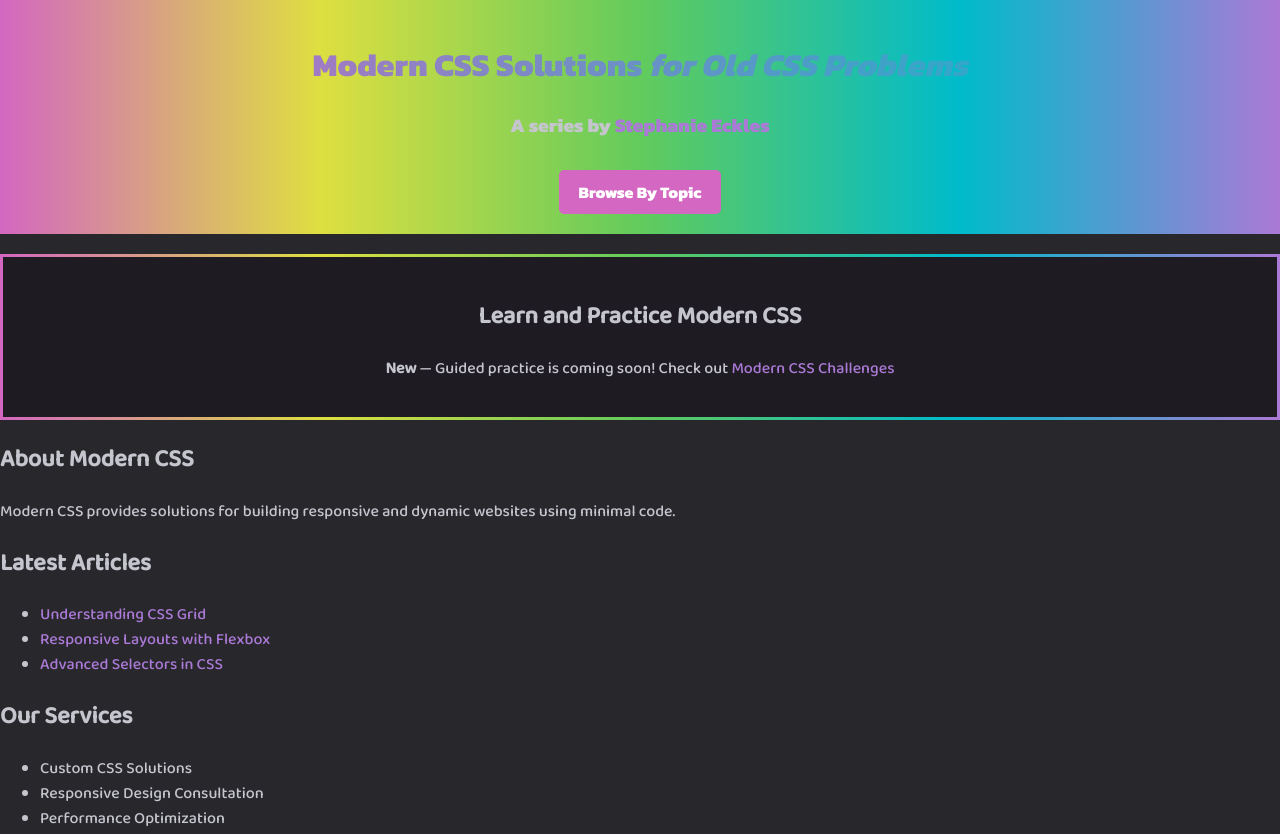
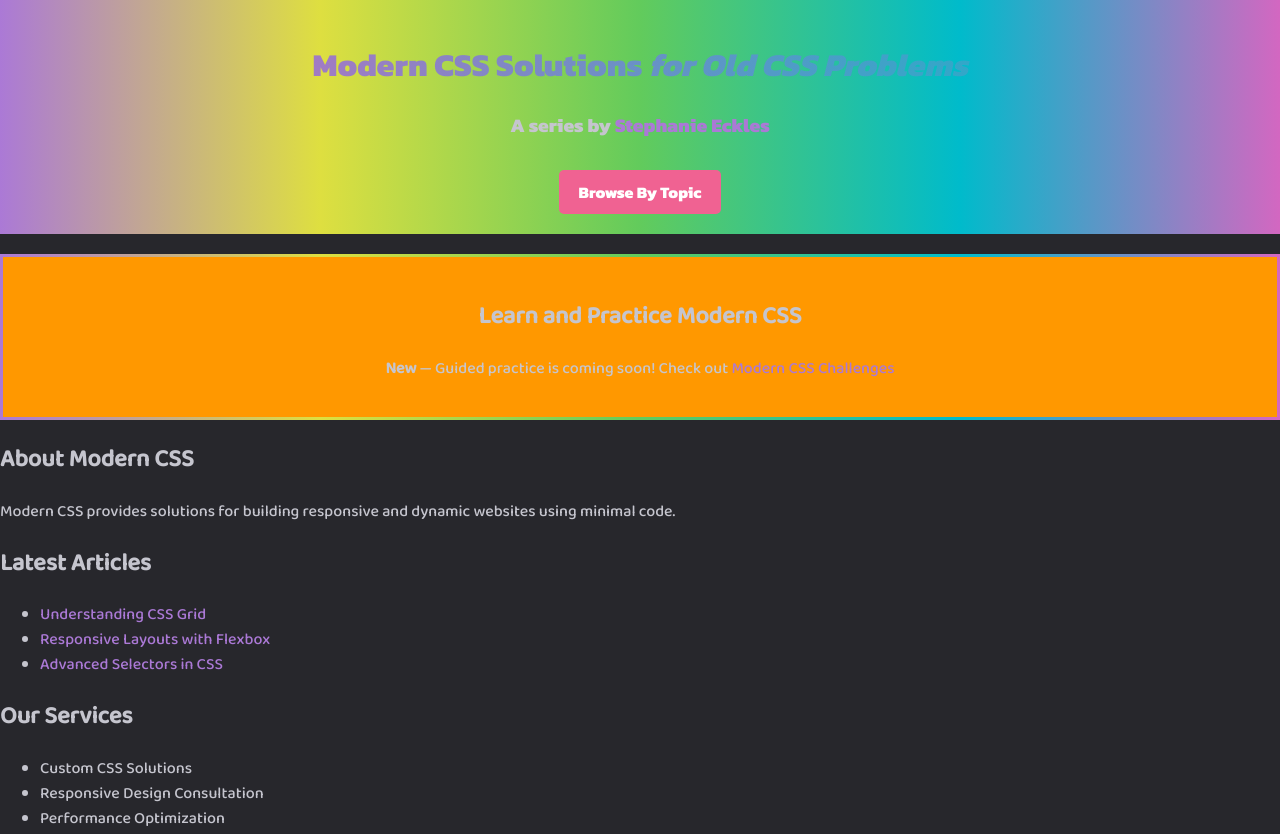
Before and after one commit to JangusPrime/project-8b, a plain HTML site: page index.html in a window 1280 px wide. Shown: the top 834 px of the page. Drawn offline with Linux system fonts and the light colour scheme.

Commit message:
Update styles.css

```diff
--- a/styles.css
+++ b/styles.css
@@ -1,10 +1,16 @@
 :root {
-    --color-primary: #ab79d6;
-    --color-secondary: #d367c1;
-    --color-background: #27272c;
-    --color-on-background: #c5c5ce;
-    --color-gradient: linear-gradient(to right, #d367c1, #dedf40, #62cb5c, #00bbcb, #ab79d6);
-    --highlight-gradient: linear-gradient(to right, #d367c1, #00bbcb);
+    --color-primary: #ab79d6;  /* Purple */
+    --color-secondary: #d367c1; /* Pink */
+    --color-background: #27272c; /* Dark Gray */
+    --color-on-background: #c5c5ce; /* Light Gray */
+    --color-accent1: #dedf40; /* Yellow */
+    --color-accent2: #62cb5c; /* Green */
+    --color-accent3: #00bbcb; /* Turquoise */
+    --color-accent4: #f06292; /* Another Pink */
+    --color-accent5: #ff9800; /* Orange */
+    --color-accent6: #795548; /* Brown */
+    --color-gradient: linear-gradient(to right, var(--color-primary), var(--color-accent1), var(--color-accent2), var(--color-accent3), var(--color-secondary));
+    --highlight-gradient: linear-gradient(to right, var(--color-secondary), var(--color-accent3));
     --brand-font: 'Kanit', serif;
     --brand-font-alt: 'Baloo 2', sans-serif;
 }
@@ -33,8 +39,8 @@ body {
     background: var(--highlight-gradient);
     -webkit-background-clip: text;
     -webkit-text-fill-color: transparent;
-    background-clip: text; /* Standard property */
-    color: transparent;    /* Fallback for non-supporting browsers */
+    background-clip: text;
+    color: transparent;
 }
 
 .byline {
@@ -51,7 +57,7 @@ a {
     display: inline-block;
     padding: 10px 20px;
     color: white;
-    background-color: var(--color-secondary);
+    background-color: var(--color-accent4); /* Use a different accent color */
     border-radius: 5px;
     margin-top: 10px;
     font-size: 1rem;
@@ -59,7 +65,7 @@ a {
 
 .promo {
     text-align: center;
-    background-color: #1e1c22;
+    background-color: var(--color-accent5); /* Use an accent color */
     padding: 20px;
     margin: 20px 0;
     border: 3px solid transparent;
@@ -67,7 +73,7 @@ a {
 }
 
 footer {
-    background-color: #1e1c22;
+    background-color: var(--color-accent6); /* Use an accent color */
     color: var(--color-on-background);
     padding: 10px;
     text-align: center;
```
